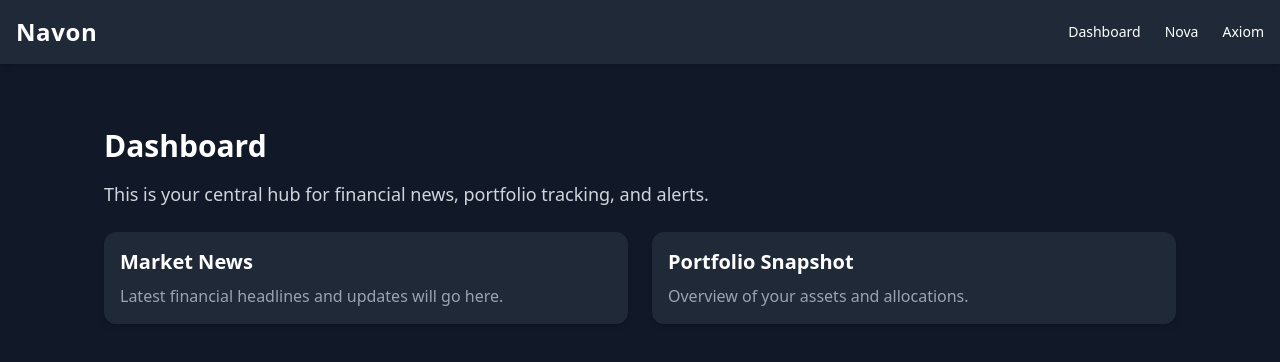
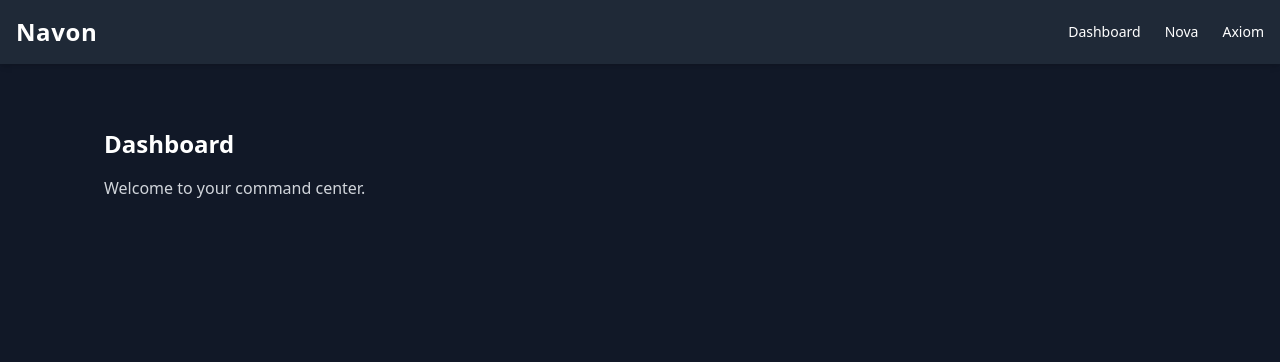
Before and after one commit to AviPulseFounder/navon-ui, a Next.js app: page /dashboard in a window 1280 px wide. Shown: the top 362 px of the page. Built offline with nearby package versions, Linux system fonts and the light colour scheme.

Commit message:
Add scaffolded layout and intro text for Dashboard

```diff
--- a/pages/dashboard.js
+++ b/pages/dashboard.js
@@ -1,25 +1,11 @@
-import Layout from '../components/Layout'
+import Layout from '@/components/Layout';
 
 export default function Dashboard() {
   return (
     <Layout>
       <div className="p-6">
-        <h1 className="text-3xl font-bold text-white mb-4">Dashboard</h1>
-        <p className="text-lg text-gray-300">
-          This is your central hub for financial news, portfolio tracking, and alerts.
-        </p>
-
-        <div className="grid grid-cols-1 md:grid-cols-2 gap-6 mt-6">
-          <div className="bg-gray-800 rounded-xl p-4 shadow-md">
-            <h2 className="text-xl font-semibold text-white mb-2">Market News</h2>
-            <p className="text-gray-400">Latest financial headlines and updates will go here.</p>
-          </div>
-
-          <div className="bg-gray-800 rounded-xl p-4 shadow-md">
-            <h2 className="text-xl font-semibold text-white mb-2">Portfolio Snapshot</h2>
-            <p className="text-gray-400">Overview of your assets and allocations.</p>
-          </div>
-        </div>
+        <h1 className="text-2xl font-semibold mb-4">Dashboard</h1>
+        <p className="text-gray-300">Welcome to your command center.</p>
       </div>
     </Layout>
   );
```
